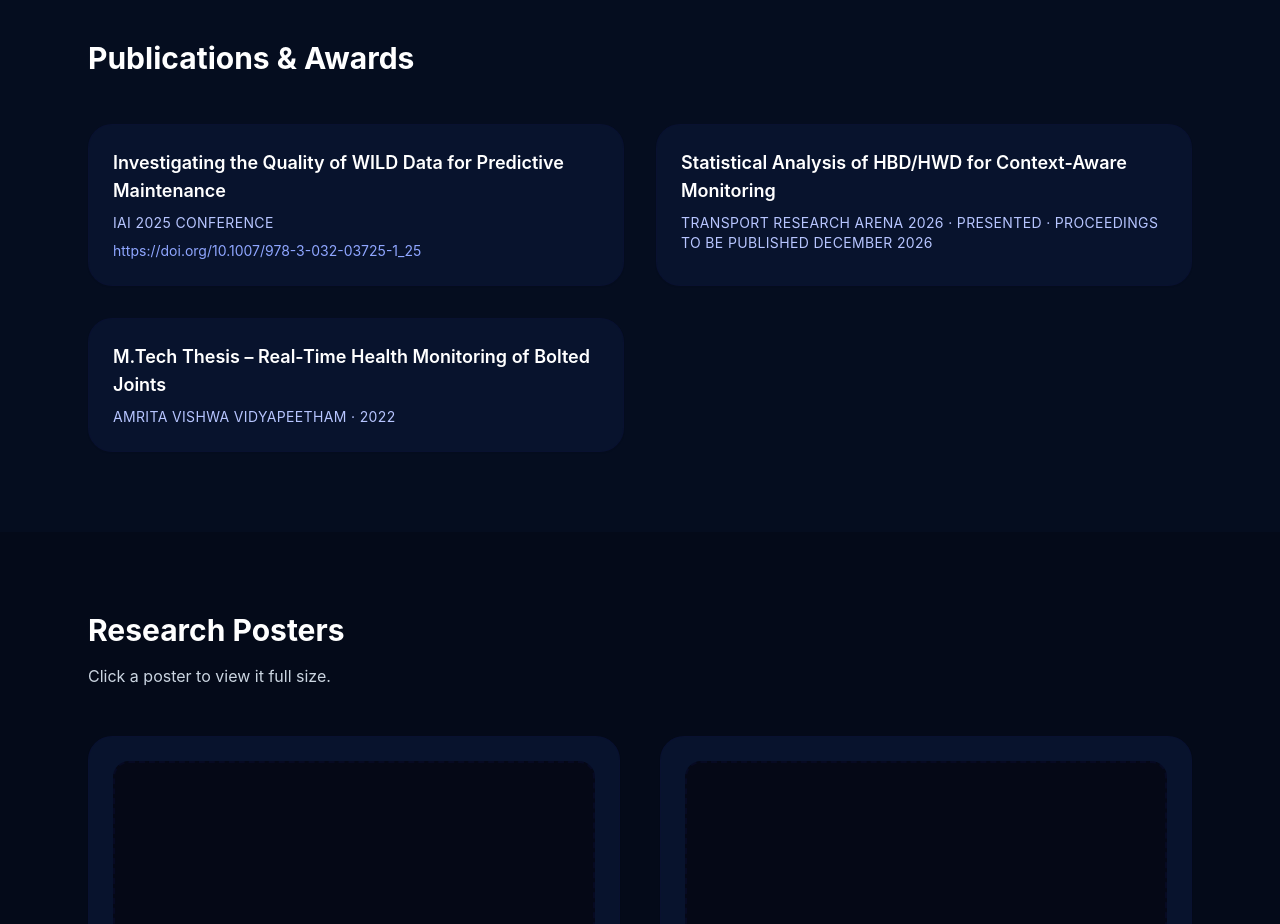
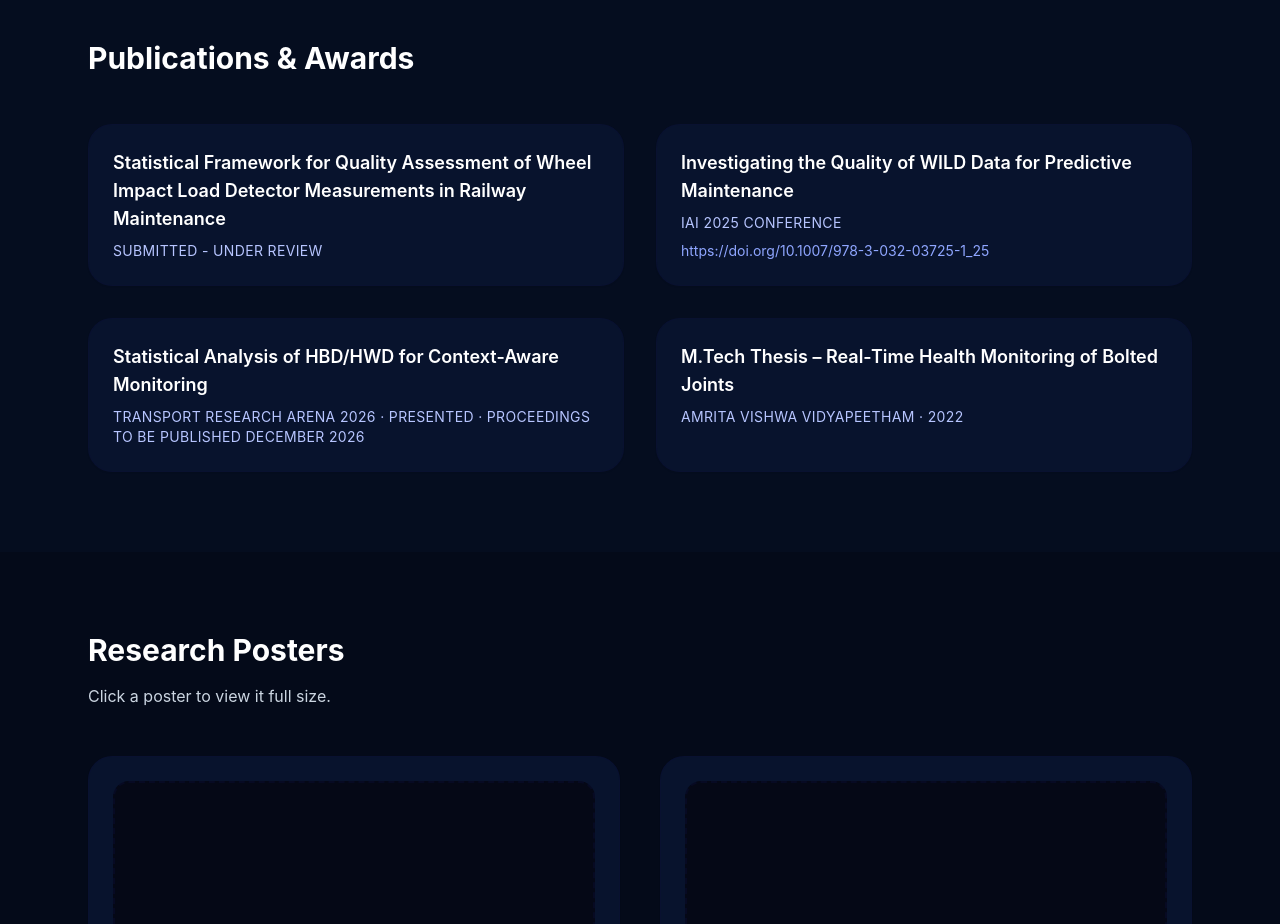
Before and after one commit to aselucca/ajaykrishnan-cv, a plain HTML site: page index.html in a window 1280 px wide. Shown: the part 5040-5964 px from the top of the page. Drawn offline with nearby package versions, Linux system fonts and the light colour scheme; no server answers.

Commit message:
Add publication entry for statistical framework

```diff
--- a/index.html
+++ b/index.html
@@ -236,6 +236,7 @@
       <div class="mx-auto max-w-6xl px-6">
         <div class="mb-12 max-w-3xl"><h2 class="text-3xl font-bold text-white">Publications & Awards</h2><p class="mt-4 text-slate-300"></p></div>
         <div class="grid gap-8 md:grid-cols-2">
+          <div class="rounded-3xl border border-primary-950/30 bg-[#08132d] p-6 shadow-sm"><h3 class="text-lg font-semibold text-white">Statistical Framework for Quality Assessment of Wheel Impact Load Detector Measurements in Railway Maintenance</h3><p class="mt-2 text-sm uppercase tracking-wide text-primary-200"> Submitted - Under Review</p></div>
           <div class="rounded-3xl border border-primary-950/30 bg-[#08132d] p-6 shadow-sm"><h3 class="text-lg font-semibold text-white">Investigating the Quality of WILD Data for Predictive Maintenance</h3><p class="mt-2 text-sm uppercase tracking-wide text-primary-200">IAI 2025 Conference</p><p class="mt-2 text-sm text-slate-300"><a href="https://doi.org/10.1007/978-3-032-03725-1_25" class="text-primary-300 hover:text-primary-200 hover:underline transition-colors" target="_blank" rel="noopener">https://doi.org/10.1007/978-3-032-03725-1_25</a></p></div>
           <div class="rounded-3xl border border-primary-950/30 bg-[#08132d] p-6 shadow-sm"><h3 class="text-lg font-semibold text-white">Statistical Analysis of HBD/HWD for Context‑Aware Monitoring</h3><p class="mt-2 text-sm uppercase tracking-wide text-primary-200">Transport Research Arena 2026 · Presented · Proceedings to be published December 2026</p></div>
           <div class="rounded-3xl border border-primary-950/30 bg-[#08132d] p-6 shadow-sm"><h3 class="text-lg font-semibold text-white">M.Tech Thesis – Real‑Time Health Monitoring of Bolted Joints</h3><p class="mt-2 text-sm uppercase tracking-wide text-primary-200">Amrita Vishwa Vidyapeetham · 2022</p></div>
```
